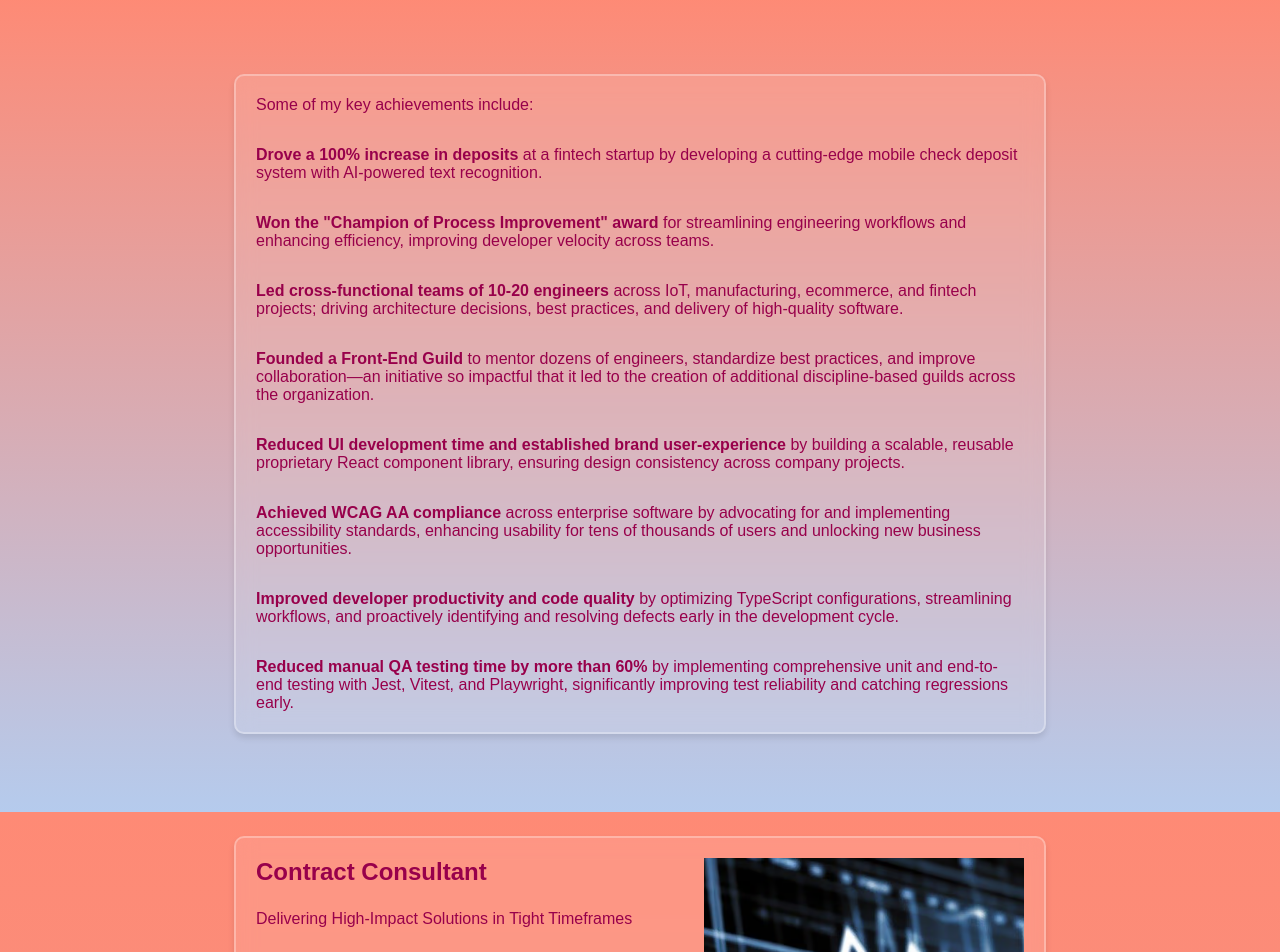
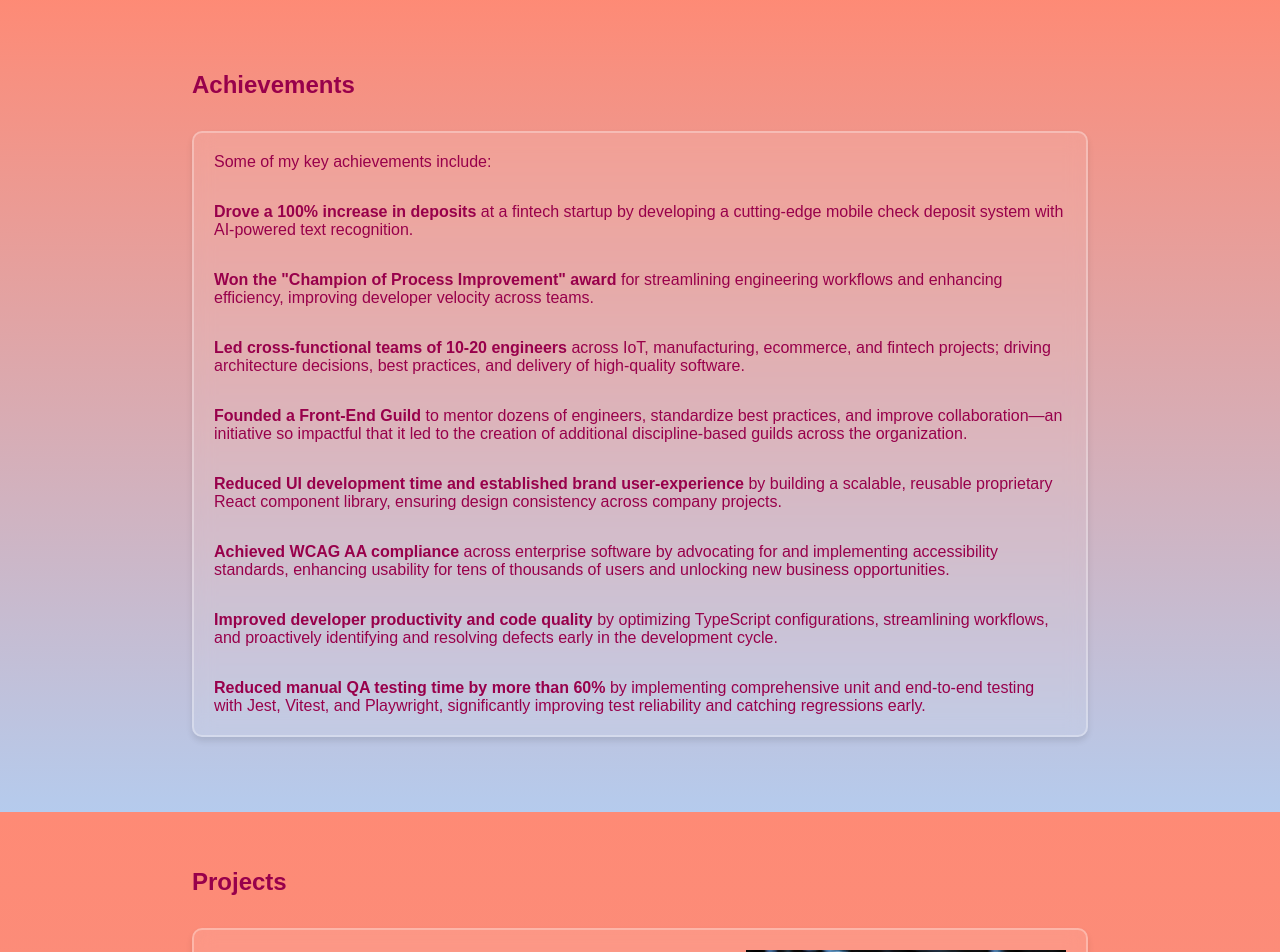
Before and after one commit to cflinchbaugh/portfolio, a React (Vite) app: page / in a window 1280 px wide. Shown: the part 1620-2572 px from the top of the page. Built offline with nearby package versions, Linux system fonts and the light colour scheme.

Commit message:
Update page headings to visibly render, streamline class usage

```diff
--- a/src/index.css
+++ b/src/index.css
@@ -47,6 +47,11 @@ ul {
   padding: 0 1rem;
 }
 
+.page-heading {
+  font-size: x-large;
+  padding-bottom: 2rem;
+  font-weight: bolder;
+}
 .hidden {
   position: absolute;
   clip-path: inset(100%);
@@ -64,10 +69,12 @@ ul {
 
 .container-card {
   max-width: 80vw;
+  margin: auto;
+  padding: 2rem 0;
 }
 @media screen and (min-width: 1200px) {
   .container-card {
-    max-width: 60vw;
+    max-width: 70vw;
   }
 }
 
--- a/src/pages/About.tsx
+++ b/src/pages/About.tsx
@@ -99,6 +99,7 @@ export const About = () => {
         padding: ${theme.spacing.sm};
       `}
     >
+      <div className="container-card">
         <h2 className="hidden">About</h2>
 
         <div
@@ -114,6 +115,7 @@ export const About = () => {
                 display: flex;
                 flex-direction: column;
                 gap: ${theme.spacing.xl};
+                padding: ${theme.spacing.xl};
                 margin: auto;
               ` + " container-card"
             }
@@ -131,8 +133,8 @@ export const About = () => {
               decade of experience building scalable, user-focused applications.
               My passion lies in crafting intuitive and performant experiences
               using modern frameworks like React and React Native, but I have a
-            strong background in API integration, architecture optimization, and
-            testing.
+              strong background in API integration, architecture optimization,
+              and testing.
             </div>
 
             <div>
@@ -166,5 +168,6 @@ export const About = () => {
           </div>
         </div>
       </div>
+    </div>
   );
 };
--- a/src/pages/Achievements.tsx
+++ b/src/pages/Achievements.tsx
@@ -15,17 +15,15 @@ export const Achievements = () => {
         padding: ${theme.spacing.sm};
       `}
     >
-      <h2 className="hidden">Achievements</h2>
-
-      <div className="container-card frosted-glass">
+      <div className="container-card">
+        <h2 className="page-heading">Achievements</h2>
+        <div className="frosted-glass">
           <div
-          className={
-            css`
+            className={css`
               display: flex;
               flex-direction: column;
               gap: ${theme.spacing.xl};
-            ` + " container-card"
-          }
+            `}
           >
             Some of my key achievements include:
             {achievementsData.map((item) => (
@@ -36,5 +34,6 @@ export const Achievements = () => {
           </div>
         </div>
       </div>
+    </div>
   );
 };
--- a/src/pages/Contact.tsx
+++ b/src/pages/Contact.tsx
@@ -17,6 +17,7 @@ export const Contact = () => {
         padding: ${theme.spacing.sm};
       `}
     >
+      <div className="container-card">
         <h2 className="hidden">Contact</h2>
 
         <div
@@ -26,18 +27,16 @@ export const Contact = () => {
               flex-direction: column;
               gap: ${theme.spacing.md};
               margin: auto;
-          ` + " container-card frosted-glass"
+            ` + " frosted-glass"
           }
         >
           <div
-          className={
-            css`
+            className={css`
               display: flex;
               flex-direction: column;
               gap: ${theme.spacing.xl};
               margin: auto;
-            ` + " container-card"
-          }
+            `}
           >
             You've heard a bit about me, I'd love to hear from you.
           </div>
@@ -70,5 +69,6 @@ export const Contact = () => {
           </div>
         </div>
       </div>
+    </div>
   );
 };
--- a/src/pages/Projects.tsx
+++ b/src/pages/Projects.tsx
@@ -24,26 +24,30 @@ export const Projects = () => {
         padding: ${theme.spacing.lg} ${theme.spacing.sm}
       `}
     >
-      <h2 className="hidden">Projects</h2>
+      <div className="container-card">
+        <h2 className="page-heading">Projects</h2>
+
+        <div
+          className={css`
+            display: flex;
+            flex-direction: column;
+            gap: 2rem;
+          `}
+        >
           {projectData.map((project, index) => {
             const data = {
               ...project,
               imagePositionStart: Boolean(index % 2),
             };
             return (
-          <div
-            className={
-              css`
-                margin: auto;
-              ` + " container-card frosted-glass"
-            }
-            key={project.name}
-          >
+              <div className="frosted-glass" key={project.name}>
                 <ProjectItem key={project.name} {...data} />
               </div>
             );
           })}
         </div>
+      </div>
+    </div>
   );
 };
 
--- a/src/pages/Skills.tsx
+++ b/src/pages/Skills.tsx
@@ -26,7 +26,8 @@ export const Skills = () => {
         padding: ${theme.spacing.sm};
       `}
     >
-      <h2 className="hidden">Skills & Experience</h2>
+      <div className="container-card">
+        <h2 className="page-heading">Skills & Experience</h2>
 
         <div
           className={css`
@@ -36,13 +37,7 @@ export const Skills = () => {
             gap: ${theme.spacing.lg};
           `}
         >
-        <div
-          className={
-            css`
-              padding: 4rem ${theme.spacing.md} 0 ${theme.spacing.md};
-            ` + " container-card"
-          }
-        >
+          <div>
             Throughout my career, I've honed a diverse set of skills across
             various projects—many of them proprietary. Below, you'll find a
             selection of these skills, each contributing to my ability to tackle
@@ -51,10 +46,7 @@ export const Skills = () => {
 
           <Carousel>
             {skillsData.map((skill) => (
-            <div
-              className={`${skillCardClass} container-card`}
-              key={skill.name}
-            >
+              <div className={skillCardClass} key={skill.name}>
                 <h3 className="text-xl font-semibold flex items-center gap-2">
                   <span>{skill.icon}</span> <strong>{skill.name}</strong>
                 </h3>
@@ -71,5 +63,6 @@ export const Skills = () => {
           </Carousel>
         </div>
       </div>
+    </div>
   );
 };
```
Lines whose indentation alone changed are shown as unchanged.
